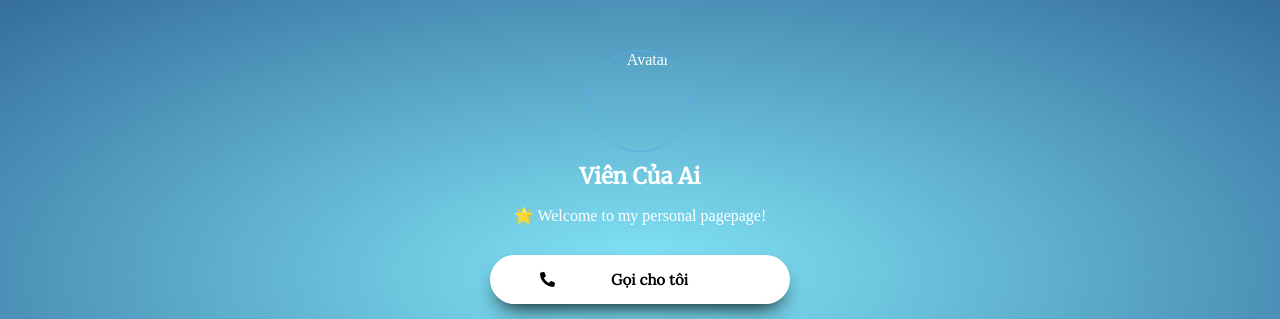
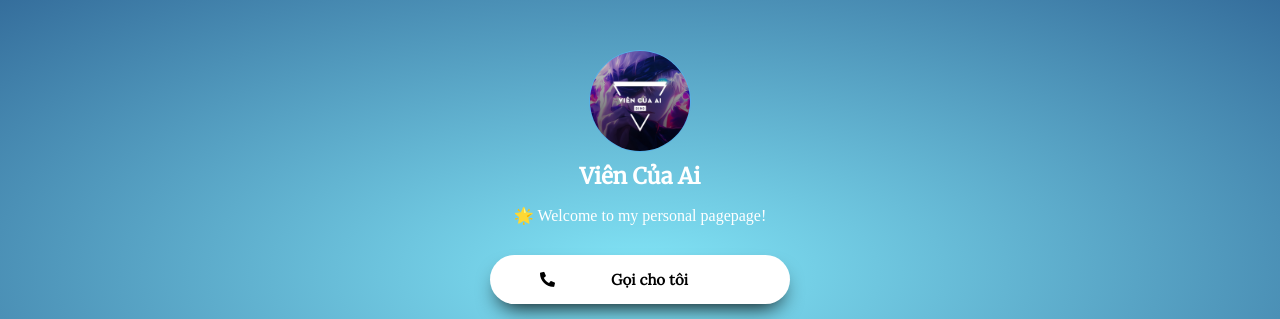
Before and after one commit to vien2k3/vienpro, a plain HTML site: page ttcanhan.html in a window 1280 px wide. Shown: the top 319 px of the page. Drawn offline with Linux system fonts and the light colour scheme.

Commit message:
Update ttcanhan.html

```diff
--- a/ttcanhan.html
+++ b/ttcanhan.html
@@ -141,7 +141,7 @@
 
 <body>
     <div class="container">
-        <img class="avatar" src="./devpan.png" alt="Avatar">
+        <img class="avatar" src="./vien.png" alt="Avatar">
         <h3>Viên Của Ai </h3>
         <p>🌟 Welcome to my personal pagepage!</p>
 
```
